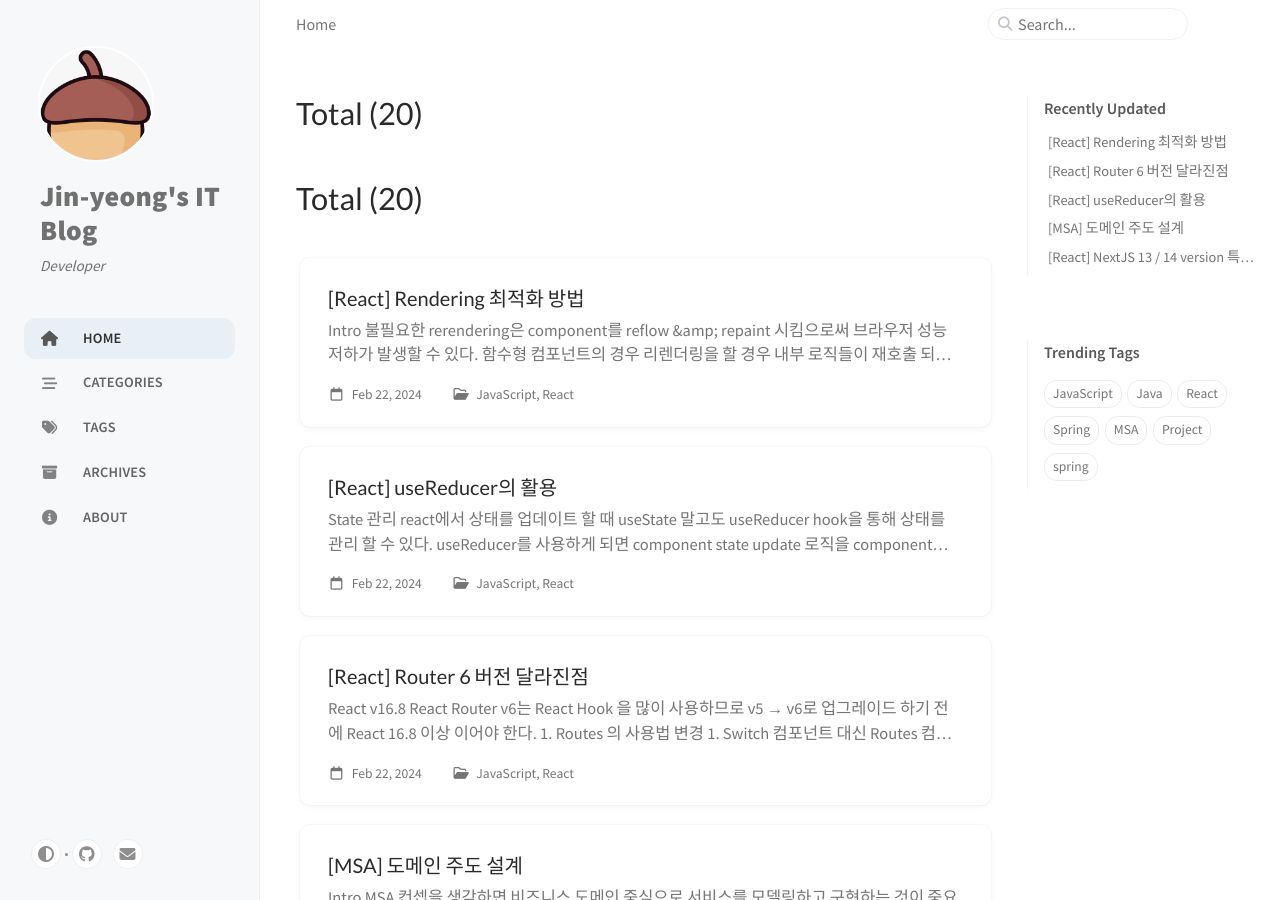
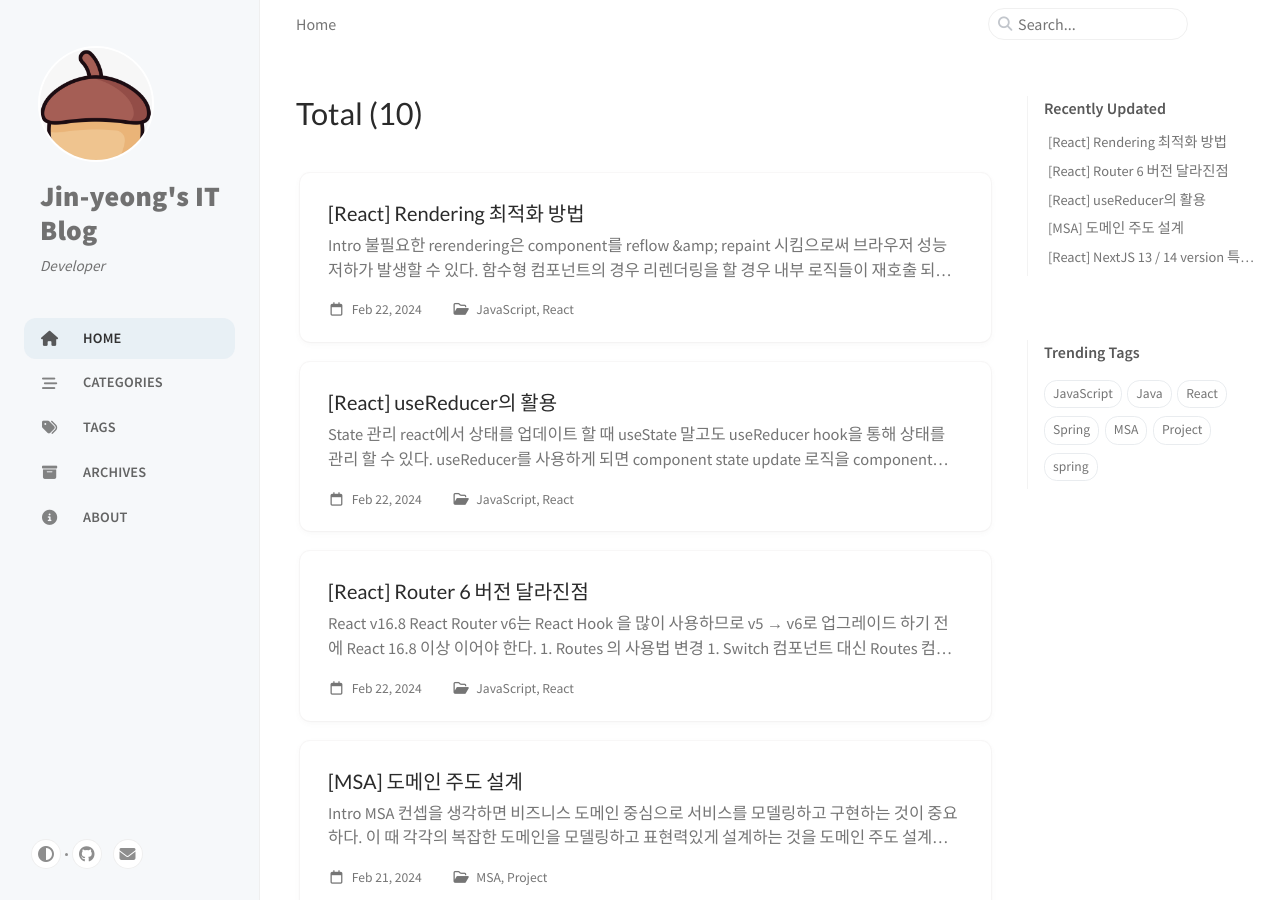
Before and after one commit to yeong0724/yeong0724.github.io, a Jekyll site: the page built from index.markdown, in a window 1280 px wide and 900 px high. Built offline with Jekyll 4.4.1, drawn with Linux system fonts in a browser that asks for light colours; cached includes are drawn as plain includes; some of the changed lines change nothing that is shown.

Commit message:
포스트 총 개수 추가하기 - 2

```diff
--- a/_layouts/home.html
+++ b/_layouts/home.html
@@ -19,17 +19,17 @@ push: pinned[i] %} {% endfor %} {% else %} {% assign pinned_num = 0 %} {% endif
 {% for category in site.categories %} {% assign category_name = category | first
 %} {% assign many = site.categories[category_name] | size %} {% assign total =
 total | plus: many %} {% if forloop.last %}
-<h1>Total ({{ total }})</h1>
+<h1>Total ({{ total | divided_by: 2 }})</h1>
 {% endif %} {% endfor %}
 
 <!-- Get default posts -->
 
-<!-- Total post size -->
-{% for category in site.categories %} {% assign category_name = category | first
-%} {% assign many = site.categories[category_name] | size %} {% assign total =
-total | plus: many %} {% if forloop.last %}
-<h1>Total ({{ total | divided_by: 2 }})</h1>
-{% endif %} {% endfor %}
+{% assign default_beg = offset | minus: pinned.size %} {% if default_beg < 0 %}
+{% assign default_beg = 0 %} {% endif %} {% assign default_num = paginator.posts
+| size | minus: pinned_num %} {% assign default_end = default_beg | plus:
+default_num | minus: 1 %} {% if default_num > 0 %} {% for i in
+(default_beg..default_end) %} {% assign posts = posts | push: default[i] %} {%
+endfor %} {% endif %}
 
 <div id="post-list" class="flex-grow-1 px-xl-1">
   {% for post in site.posts %}
```
